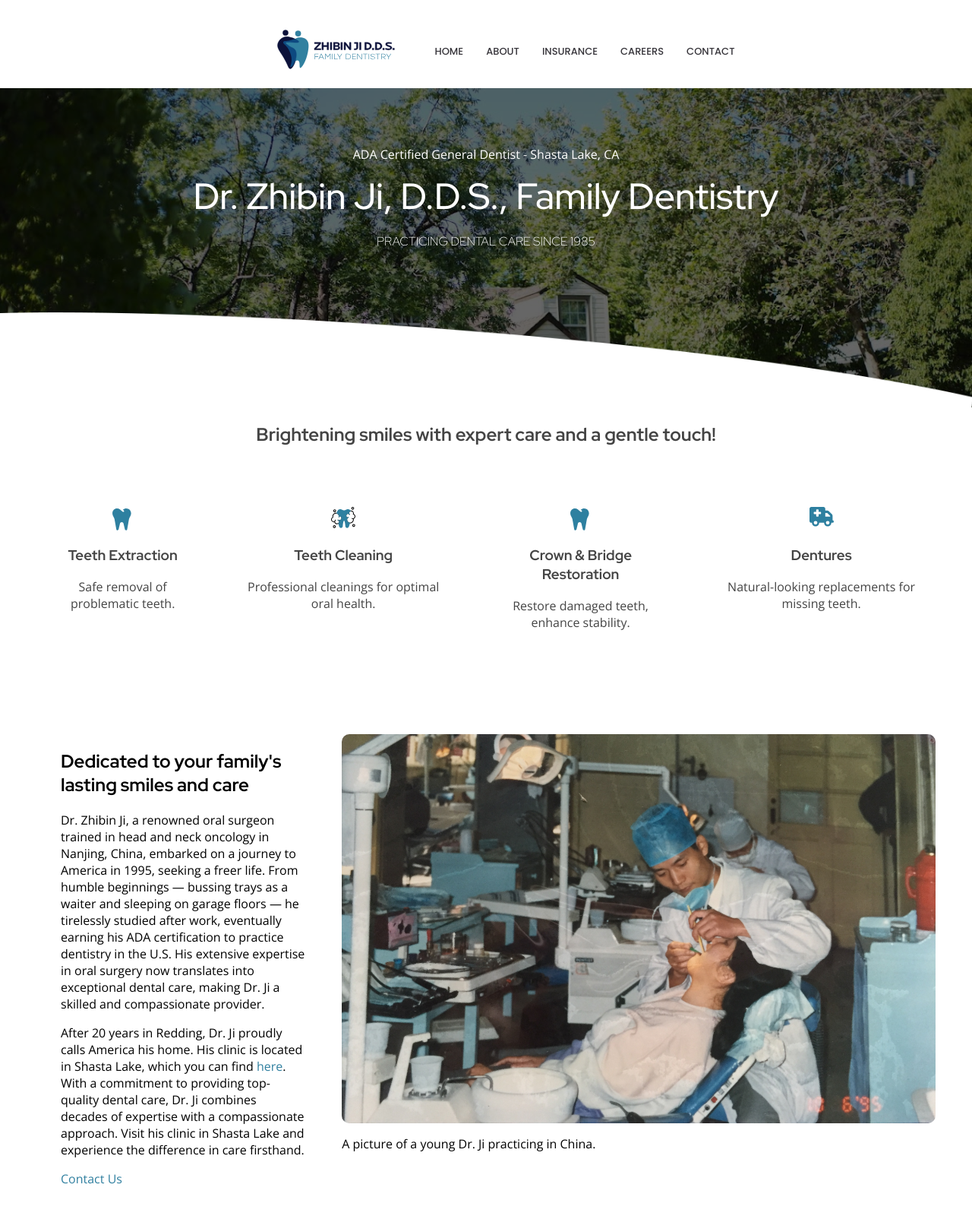
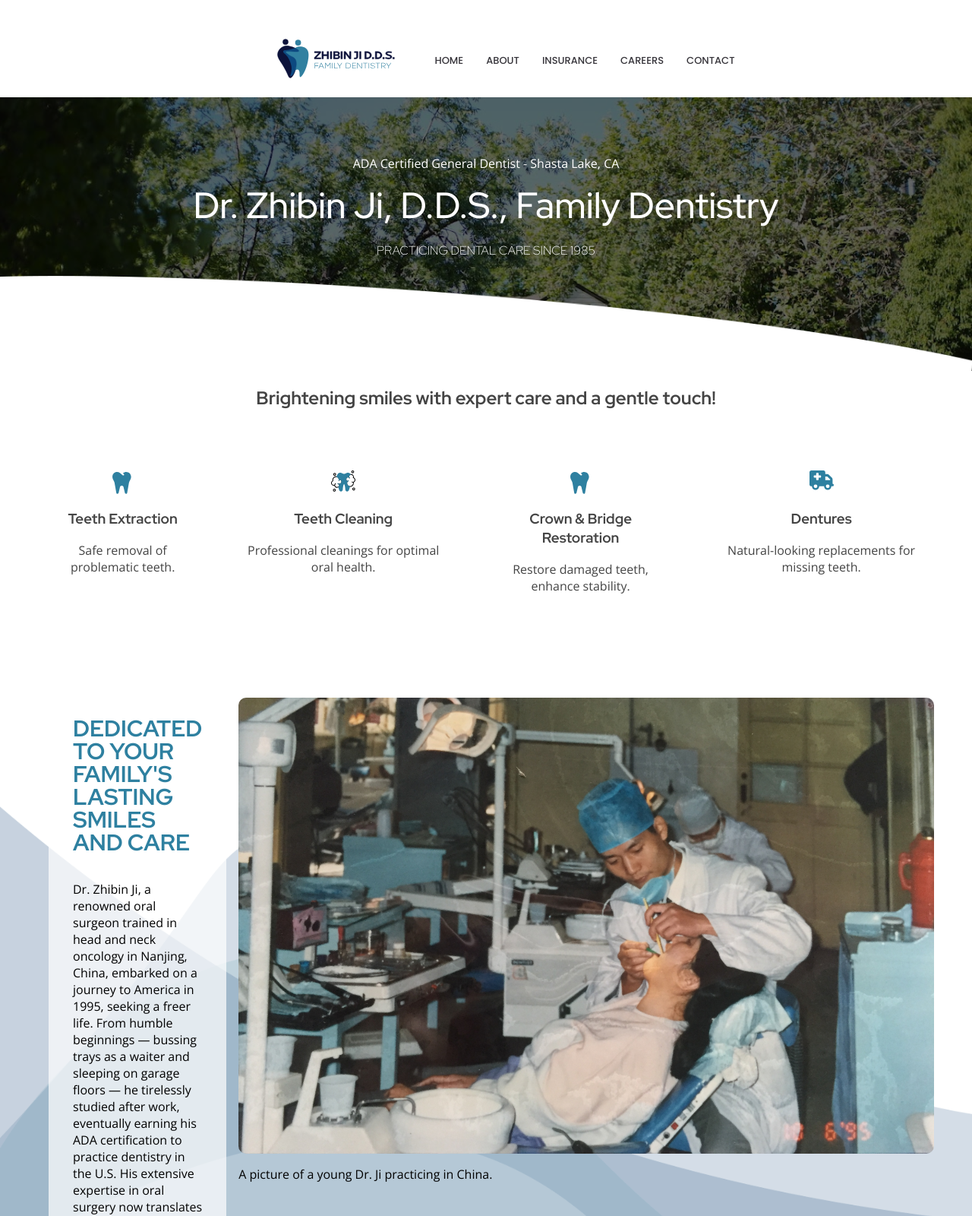
Before and after one commit to JadenJi/ZhibinJiDentistry, a plain HTML site: page index.html in a window 1280 px wide. Shown: the top 1600 px of the page at 76% size. Drawn offline with nearby package versions, Linux system fonts and the light colour scheme; files whose address does not match are found by name.

Commit message:
layout changes
made the layout and fonts easier to look at

```diff
--- a/index.html
+++ b/index.html
@@ -31,7 +31,7 @@
   <link href="style.css" rel="stylesheet">
 
   <!-- Javascript -->
-  <script src="main.js"></script>
+  <script src="main.js" async></script>
 
 
   <!-- =======================================================
@@ -44,12 +44,10 @@
 </head>
 
 <body>
-  <div style="height: 20px;">
-    <!--spacer div for js-->
-  </div>
+
 
   <!-- ======= Header ======= -->
-  <header id="header" class="d-inline-flex align-items-center">
+  <header id="header" class="d-inline-flex align-items-center sticky">
     <div class="container">
       <div class="header-container d-inline-flex align-items-center justify-content-between">
         <nav id="navbar" class="navbar">
@@ -241,12 +239,13 @@
           <h2>
             Dedicated to your family's lasting smiles and care
           </h2>
-          <p> Dr. Zhibin Ji, a renowned oral surgeon trained in head and neck oncology in Nanjing, China, embarked on a journey to America in 1995, seeking a freer life. From humble beginnings — bussing trays as a waiter and sleeping on garage floors — he tirelessly studied after work, eventually earning his ADA certification to practice dentistry in the U.S. His extensive expertise in oral surgery now translates into exceptional dental care, making Dr. Ji a skilled and compassionate provider.</p>
+            <p> Dr. Zhibin Ji, a renowned oral surgeon trained in head and neck oncology in Nanjing, China, embarked on a journey to America in 1995, seeking a freer life. From humble beginnings — bussing trays as a waiter and sleeping on garage floors — he tirelessly studied after work, eventually earning his ADA certification to practice dentistry in the U.S. His extensive expertise in oral surgery now translates into exceptional dental care, making Dr. Ji a skilled and compassionate provider.</p>
 
-            <p class="lastpara">After 20 years in Redding, Dr. Ji proudly calls America his home. His clinic is located in Shasta Lake, which you can find <a class="link" href="https://g.co/kgs/Um4v3HM">here</a>. With a commitment to providing top-quality dental care, Dr. Ji combines decades of expertise with a compassionate approach. Visit his clinic in Shasta Lake and experience the difference in care firsthand.</p>
+            <p>After 20 years in Redding, Dr. Ji proudly calls America his home. His clinic is located in Shasta Lake, which you can find <a class="link" href="https://g.co/kgs/Um4v3HM">here</a>. With a commitment to providing top-quality dental care, Dr. Ji combines decades of expertise with a compassionate approach. Visit his clinic in Shasta Lake and experience the difference in care firsthand.</p>
 
-
-              <a class="button" href="https://uxuicurriculum.wixsite.com/gulproast">Contact Us</a>
+            <container class="cta">
+              <a class="cta-btn" href="https://uxuicurriculum.wixsite.com/gulproast">Contact Us</a>
+            </container>
 
         </div>
 
--- a/main.js
+++ b/main.js
@@ -57,6 +57,8 @@
       }
     })
   }
+
+
   window.addEventListener('load', navbarlinksActive)
   onscroll(document, navbarlinksActive)
   /**
--- a/style.css
+++ b/style.css
@@ -31,7 +31,7 @@ section {
 }
 
 .picture img {
-  height: 40vw;
+  height: 600px;
   border-radius: 10px;
 }
 
@@ -185,7 +185,6 @@ h6 {
   transition: all 0.5s;
   z-index: 997;
   transition: all 0.5s;
-  top: 20px;
   overflow: hidden;
 }
 
@@ -215,12 +214,12 @@ h6 {
   #header {
     box-shadow: 0px 2px 15px rgba(0, 0, 0, 0.1);
     top: 0;
-    background: #009970;
+    background: #eff8f6a0;
   }
 
   #header.header-scrolled,
   #header .header-container {
-    background: #009970;
+    background: #eff8f6a0;
   }
 
 
@@ -233,14 +232,18 @@ h6 {
 * Desktop Navigation
 */
 
-.sticky {
-  position: fixed;
+.sticky{
+  position: sticky;
   top: 0;
   width: 100%;
+  position: -webkit-sticky;
+  position: -moz-sticky;
+  position: -ms-sticky;
+  position: -o-sticky;
 }
 
 .navbar {
-  padding: 0;
+  padding-top: 2rem;
   display: inline-flex;
   z-index: 9999;
   background-color: white;
@@ -484,7 +487,7 @@ h6 {
 }
 
 #hero {
-  height: 300px;
+  min-height: 30vh;
   background-size: cover;
   position: relative;
   color: white;
@@ -571,7 +574,7 @@ h6 {
 # Sections General
 --------------------------------------------------------------*/
 .text {
-  padding-left: 1rem;
+  padding-left: 2rem;
   padding-right: 2rem;
   margin-left: 1rem;
   margin-right: 1rem;
@@ -638,40 +641,53 @@ section {
 /*--------------------------------------------------------------
 # About
 --------------------------------------------------------------*/
-.about .content h2 {
+.about .text h2 {
   font-weight: 700;
-  font-size: 48px;
-  line-height: 60px;
+  font-size: 30px;
+  line-height: 30px;
   margin-bottom: 20px;
+  color:#2E80A0;
   text-transform: uppercase;
 }
 
-.about .content h3 {
+.about .text h3 {
   font-weight: 500;
   line-height: 32px;
   font-size: 24px;
 }
 
-.about .content ul {
-  list-style: none;
-  padding: 0;
-}
-
-.about .content ul li {
-  padding: 10px 0 0 28px;
-  position: relative;
-}
-
-.about .content ul i {
-  left: 0;
-  top: 7px;
-  position: absolute;
-  font-size: 20px;
-  color: #009970;
-}
-
-.about .content p:last-child {
-  margin-bottom: 0;
+.about .text a {
+  color: #2e80a0;
+}
+
+.about .text a:hover {
+  color: #67cfe3;
+}
+
+.about .text p {
+  font-family: "Open Sans", sans-serif;
+  font-size: 16px;
+}
+
+.about {
+  border-radius: 8px;
+  display: flex;
+  justify-content: center;
+  padding-right: 1rem;
+}
+
+.about .text {
+  background: rgba(255, 255, 255, 0.70);
+  display: flex;
+  flex-direction: column;
+  justify-content: center;
+  max-width: 700px;
+}
+
+.info {
+  background-image: url(img/Bg@150x-8.png);
+  background-size: cover;
+  display: flex;
 }
 
 /*--------------------------------------------------------------
@@ -770,19 +786,18 @@ section {
 # Cta
 --------------------------------------------------------------*/
 .cta {
-  background: linear-gradient(rgba(2, 2, 2, 0.7), rgba(0, 0, 0, 0.7)), url("../img/cta-bg.jpg") fixed center center;
   background-size: cover;
-  padding: 60px 0;
+
 }
 
 .cta h3 {
-  color: #fff;
+  color: #728fae;
   font-size: 28px;
   font-weight: 700;
 }
 
 .cta p {
-  color: #fff;
+  color: #728fae;
 }
 
 .cta .cta-btn {
@@ -796,13 +811,13 @@ section {
   border-radius: 25px;
   transition: 0.5s;
   margin-top: 10px;
-  border: 2px solid #fff;
-  color: #fff;
+  border: 2px solid #728fae;
 }
 
 .cta .cta-btn:hover {
   background: #3180A0;
   border: 2px solid #3180A0;
+  color: white;
 }
 
 /*--------------------------------------------------------------
@@ -947,6 +962,7 @@ section {
   justify-content: flex-end;
   align-items: center;
   padding: 20px;
+  background-color: #2e80a05f;
 }
 
 .portfolio .portfolio-wrap .portfolio-info h4 {
```
Also changed, not shown: about.html (+2 -2 lines), careers.html (+2 -2 lines), contact.html (+2 -2 lines), insurance.html (+2 -2 lines), SVG/Dental bg.svg (added), img/Bg@150x-8.png (added), 3 other files.
